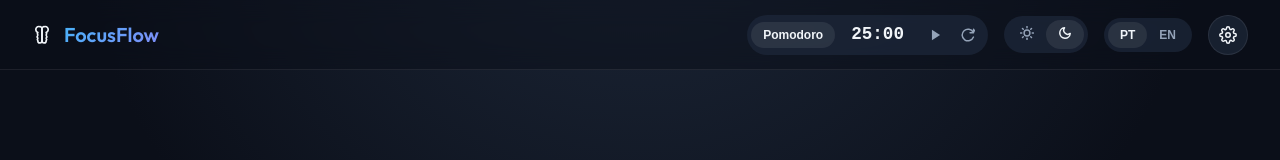
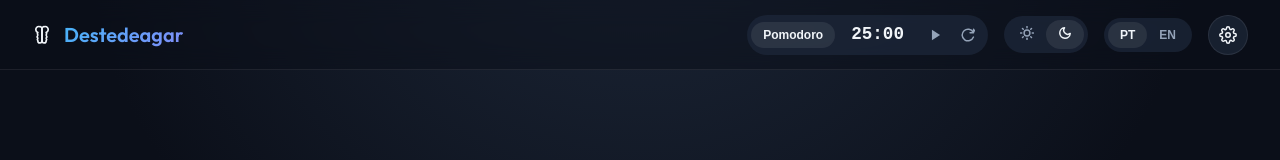
Before and after one commit to wellingtonpereira12/focus-flow, a React (Vite) app: page / in a window 1280 px wide. Shown: the top 160 px of the page. Built offline with nearby package versions, Linux system fonts and the light colour scheme.

Commit message:
Update App.jsx

```diff
--- a/src/App.jsx
+++ b/src/App.jsx
@@ -5,7 +5,7 @@ import FocusTimer from './components/FocusTimer';
 // Translation dictionaries
 const translationsDict = {
   pt: {
-    appTitle: "FocusFlow",
+    appTitle: "Destedeagar",
     logoSub: "Espaço Zen de Foco",
     soundTitle: "Sons de Fundo",
     soundBrown: "Ruído Marrom",
```
